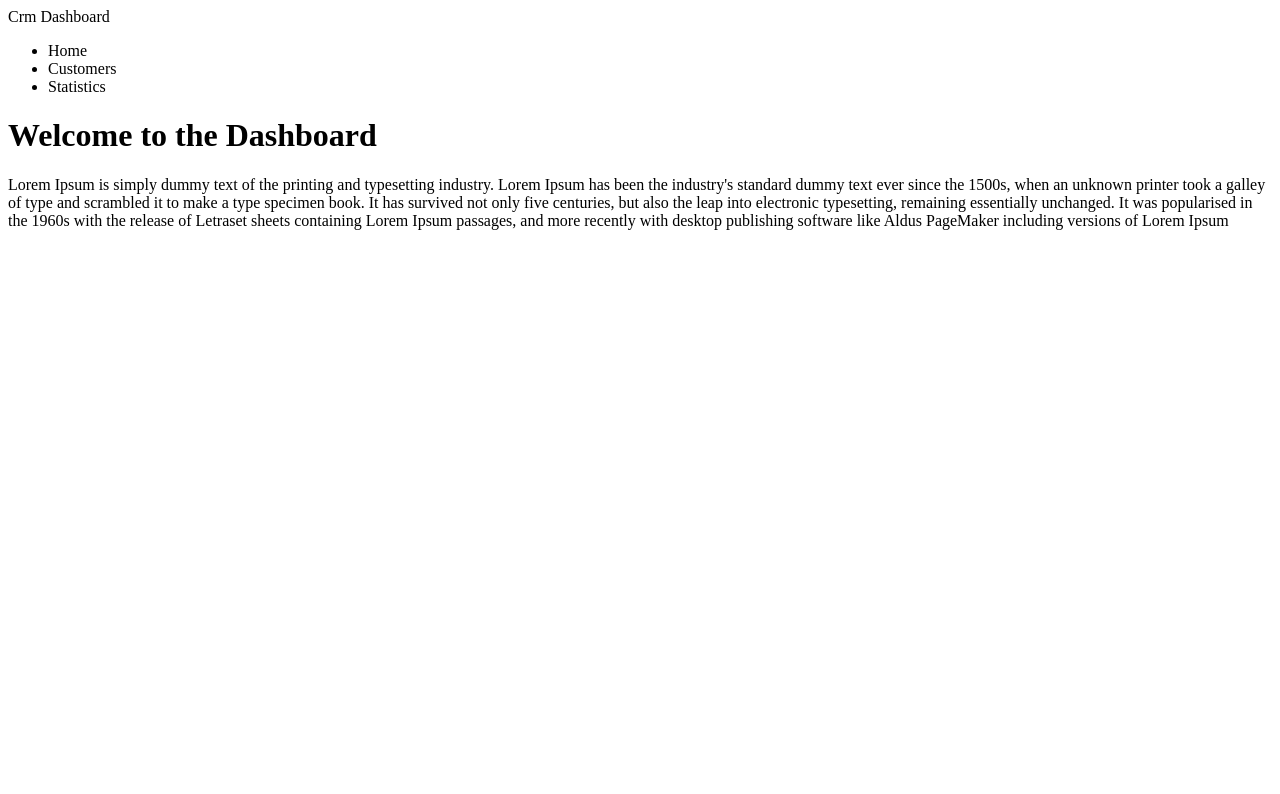
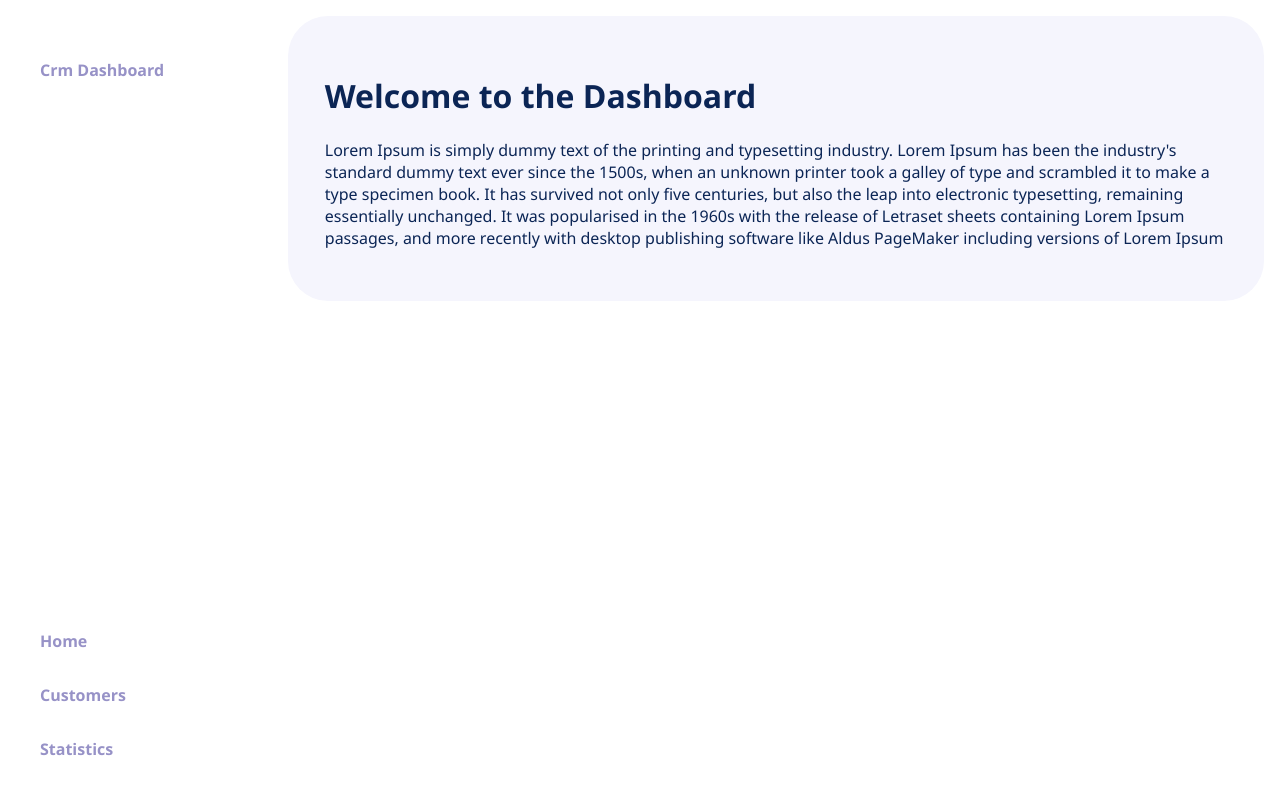
Before and after one commit to Cobado/spa-js, a website with bundled scripts: page frontend/index.html in a window 1280 px wide. Built offline with nearby package versions, Linux system fonts and the light colour scheme.

Commit message:
Add some styles

```diff
--- a/frontend/index.html
+++ b/frontend/index.html
@@ -13,17 +13,19 @@
       </a>
       <ul class="navbar__nav">
         <li>
-          <a class="active"><span>Home</span></a>
+          <a href="/" class="active"><span>Home</span></a>
         </li>
         <li>
-          <a><span>Customers</span></a>
+          <a href="/customers"><span>Customers</span></a>
         </li>
         <li>
-          <a><span>Statistics</span></a>
+          <a href="/statistics"><span>Statistics</span></a>
         </li>
       </ul>
     </nav>
-    <div id="app"></div>
+    <main
+      <div id="app"></div>
+    </main>
     <script type="module" src="static/js/index.js"></script>
   </body>
 </html>
--- /dev/null
+++ b/frontend/static/css/index.css
@@ -0,0 +1,69 @@
+:root {
+  --primary-color: #0B2555;
+  --secondary-color: #9792C7;
+  --secondary-color-with-opacity: #BAB4E21F;
+  --background-color: #F5F5FD;
+  --background-color-hover: #E5E5EC;
+  --text: #9792C7;
+  --white: #FFF;
+  --black: #000;
+}
+
+body {
+  margin: 0;
+  font-family: 'Segoe UI', Tahoma, Geneva, Verdana, sans-serif;
+  background-color: var(--white);
+  color: var(--primary-color);
+  display: flex;
+  flex-direction: row;
+  flex: 1;
+}
+
+.navbar {
+  background-color: #fff;
+  height: 100%;
+  display: flex;
+  position: fixed;
+  flex-direction: column;
+  padding: 1.5em;
+  font-weight: 600;
+  width: 18em;
+  box-sizing: border-box;
+  justify-content: space-between;
+}
+
+.navbar__brand {
+  padding: 2.188em 0em 2em 1em;
+  text-decoration: none;
+  color: var(--secondary-color);
+}
+
+.navbar__brand .name {
+  padding-top: 0.5em;
+}
+
+ul.navbar__nav {
+  list-style: none;
+  padding: 0;
+  margin: 0;
+}
+
+.navbar__nav a {
+  display: flex;
+  color: var(--secondary-color);
+  padding: 1em;
+  text-decoration: none;
+  align-items: center;
+  cursor: pointer;
+}
+
+main {
+  margin-top: 1em;
+  margin-right: 1em;
+  margin-left: 18em;
+  border-radius: 2.5em;
+  width: 100%;
+  height: 100%;
+  background-color: var(--background-color);
+  padding: 2.3em;
+}
```
